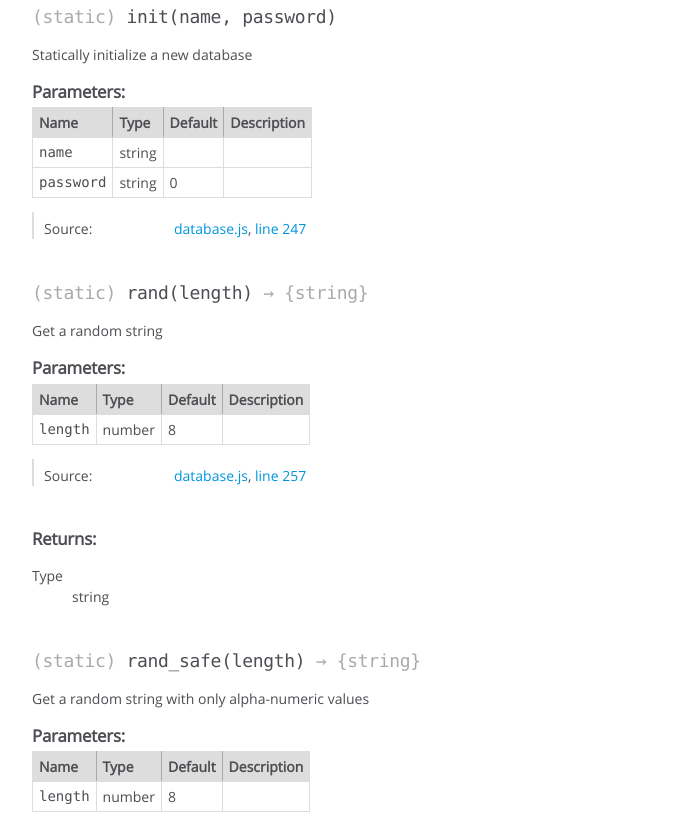
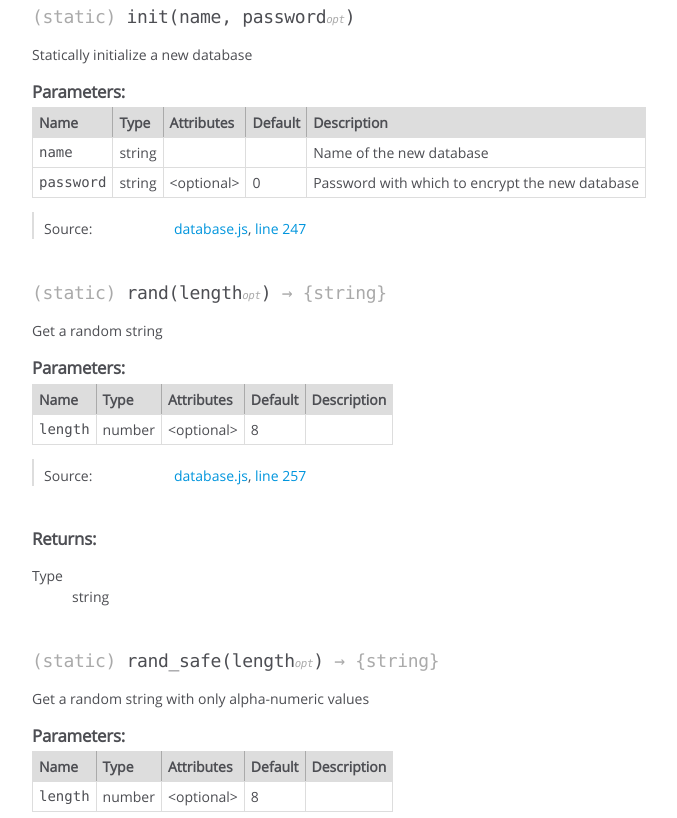
Before and after one commit to richardred15/ffDb, a website: page doc/Database.html in a window 1280 px wide. Shown: the part 542-1360 px from the top of the page, without its empty margins (0-677 px from the left). Drawn offline with Linux system fonts and the light colour scheme.

Commit message:
Update Documentation

```diff
--- a/doc/Database.html
+++ b/doc/Database.html
@@ -290,7 +290,7 @@
 
 
 
-    <h4 class="name" id=".init"><span class="type-signature">(static) </span>init<span class="signature">(name, password)</span><span class="type-signature"></span></h4>
+    <h4 class="name" id=".init"><span class="type-signature">(static) </span>init<span class="signature">(name, password<span class="signature-attributes">opt</span>)</span><span class="type-signature"></span></h4>
 
 
 
@@ -322,6 +322,8 @@
         <th>Type</th>
 
 
+        <th>Attributes</th>
+
 
 
         <th>Default</th>
@@ -349,6 +351,14 @@
             </td>
 
 
+                <td class="attributes">
+
+
+
+
+
+                </td>
+
 
 
                 <td class="default">
@@ -356,7 +366,7 @@
                 </td>
 
 
-            <td class="description last"></td>
+            <td class="description last">Name of the new database</td>
         </tr>
 
 
@@ -376,6 +386,16 @@
             </td>
 
 
+                <td class="attributes">
+
+                    &lt;optional><br>
+
+
+
+
+
+                </td>
+
 
 
                 <td class="default">
@@ -385,7 +405,7 @@
                 </td>
 
 
-            <td class="description last"></td>
+            <td class="description last">Password with which to encrypt the new database</td>
         </tr>
 
 
@@ -462,7 +482,7 @@
 
 
 
-    <h4 class="name" id=".rand"><span class="type-signature">(static) </span>rand<span class="signature">(length)</span><span class="type-signature"> &rarr; {string}</span></h4>
+    <h4 class="name" id=".rand"><span class="type-signature">(static) </span>rand<span class="signature">(length<span class="signature-attributes">opt</span>)</span><span class="type-signature"> &rarr; {string}</span></h4>
 
 
 
@@ -494,6 +514,8 @@
         <th>Type</th>
 
 
+        <th>Attributes</th>
+
 
 
         <th>Default</th>
@@ -520,6 +542,16 @@
 
             </td>
 
+
+                <td class="attributes">
+
+                    &lt;optional><br>
+
+
+
+
+
+                </td>
 
 
 
@@ -625,7 +657,7 @@
 
 
 
-    <h4 class="name" id=".rand_safe"><span class="type-signature">(static) </span>rand_safe<span class="signature">(length)</span><span class="type-signature"> &rarr; {string}</span></h4>
+    <h4 class="name" id=".rand_safe"><span class="type-signature">(static) </span>rand_safe<span class="signature">(length<span class="signature-attributes">opt</span>)</span><span class="type-signature"> &rarr; {string}</span></h4>
 
 
 
@@ -657,6 +689,8 @@
         <th>Type</th>
 
 
+        <th>Attributes</th>
+
 
 
         <th>Default</th>
@@ -683,6 +717,16 @@
 
             </td>
 
+
+                <td class="attributes">
+
+                    &lt;optional><br>
+
+
+
+
+
+                </td>
 
 
 
@@ -2894,7 +2938,7 @@
 <br class="clear">
 
 <footer>
-    Documentation generated by <a href="https://github.com/jsdoc/jsdoc">JSDoc 3.6.4</a> on Wed Jun 10 2020 18:25:04 GMT-0600 (Mountain Daylight Time)
+    Documentation generated by <a href="https://github.com/jsdoc/jsdoc">JSDoc 3.6.4</a> on Wed Jun 10 2020 18:27:37 GMT-0600 (Mountain Daylight Time)
 </footer>
 
 <script> prettyPrint(); </script>
```
Also changed, not shown: doc/database.js.html (+6 -6 lines), doc/index.html (+1 -1 lines), src/database.js (+5 -5 lines).
